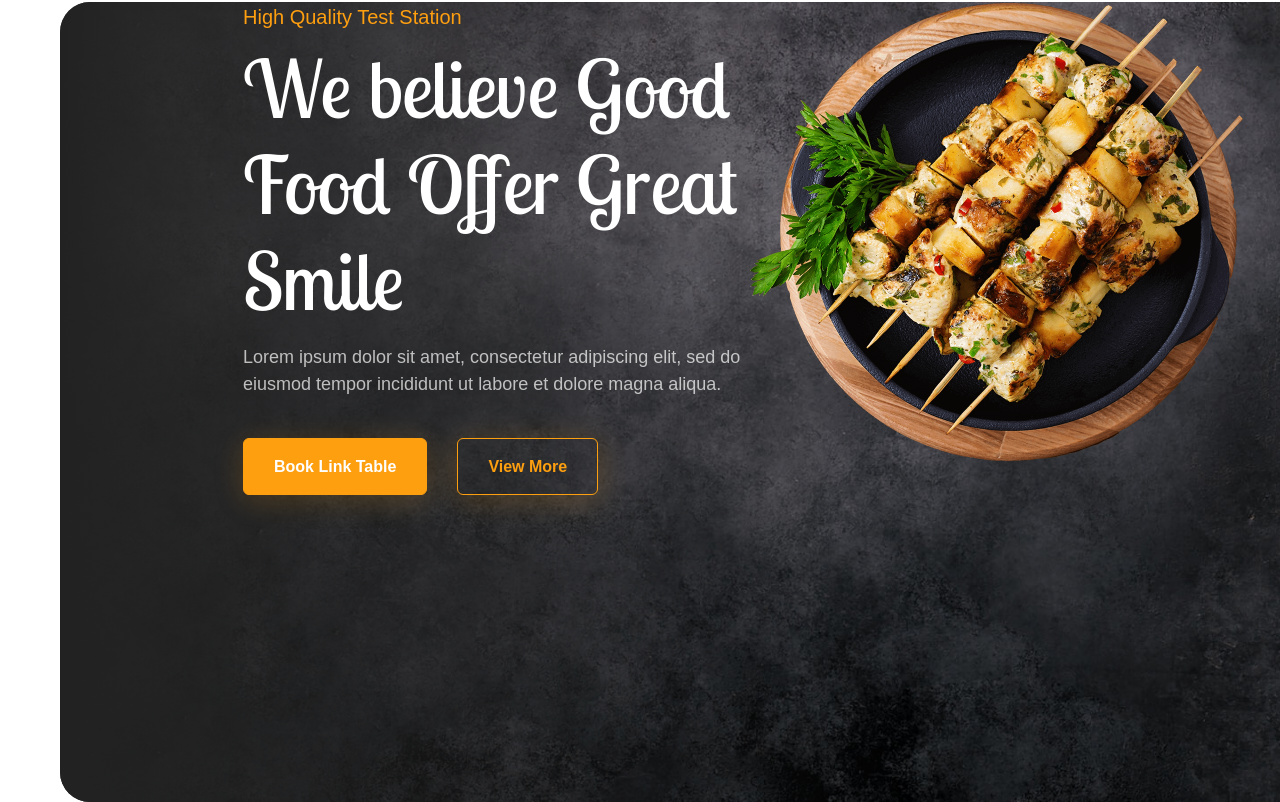
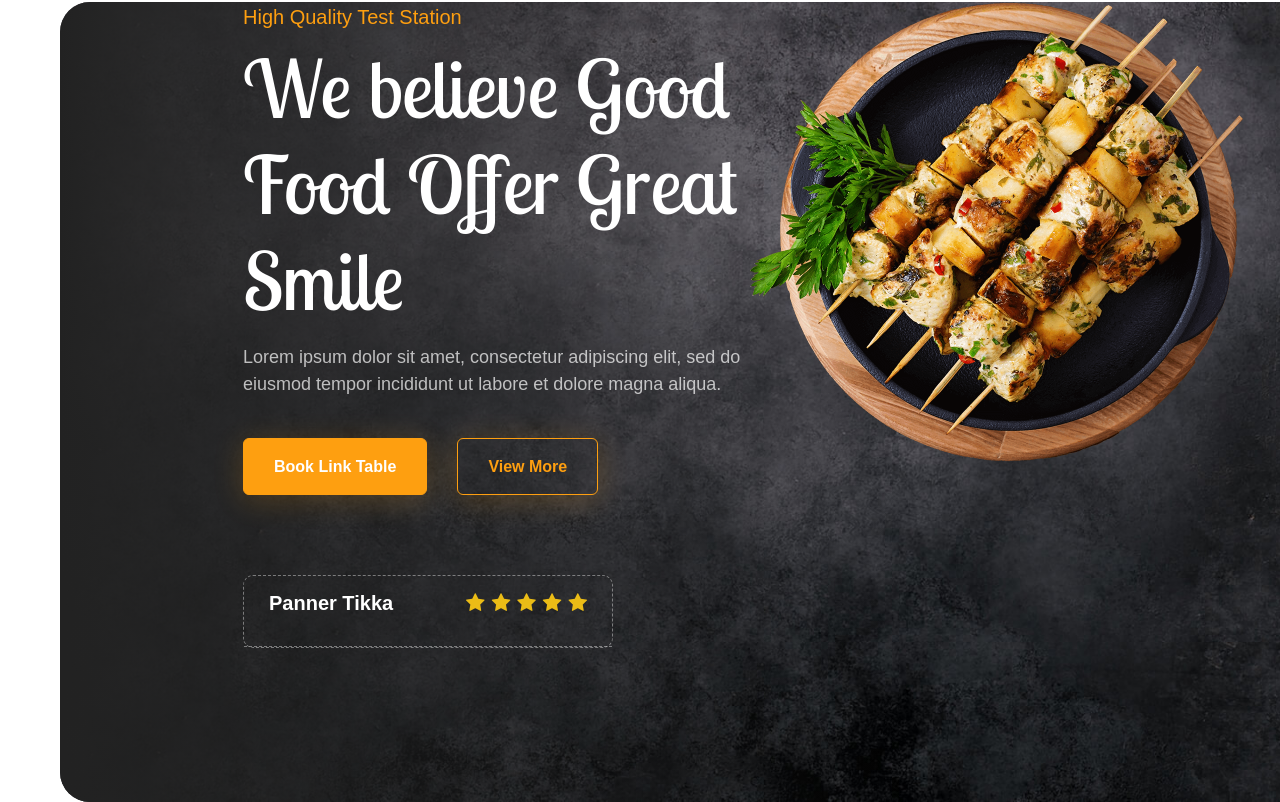
Before and after one commit to AshuSharma7644/Restaurant, a React (Create React App) app: page / in a window 1280 px wide. Shown: the part 338-1140 px from the top of the page. Built offline with nearby package versions, Linux system fonts and the light colour scheme.

Commit message:
update file

```diff
--- a/public/index.html
+++ b/public/index.html
@@ -19,13 +19,13 @@
 
 
     <!-- google font  -->
-    <!-- <link rel="stylesheet"
-          href="https://fonts.googleapis.com/css?family=Tangerine"> -->
-          <!-- <link rel="preconnect" href="https://fonts.googleapis.com"> -->
-<!-- <link rel="preconnect" href="https://fonts.gstatic.com" crossorigin> -->
 <link href="https://fonts.googleapis.com/css2?family=Lobster&family=Lobster+Two:ital,wght@0,400;0,700;1,400;1,700&display=swap" rel="stylesheet">
 
-    <title>React App</title>
+
+<!-- font awesome -->
+<link rel="stylesheet" href="https://cdnjs.cloudflare.com/ajax/libs/font-awesome/4.7.0/css/font-awesome.min.css">
+
+    <title>Restaurant</title>
   </head>
   <body>
     <noscript>You need to enable JavaScript to run this app.</noscript>
--- a/src/App.css
+++ b/src/App.css
@@ -123,15 +123,48 @@
   font-family: "Poppins", sans-serif;
 }
 
-/* .banner-media:after {
-  content: "";
-  position: absolute;
-  border-radius: 100%;
-  width: 60vw;
-  height: 60vw;
-  border: 180px solid #fe9f10;
-  z-index: -1;
-  transform: rotate(-45deg);
-  top: -25vw;
-  right: -20vw;
-} */
+
+.food-card {
+  border: 1px dashed rgba(255, 255, 255, .4);
+  border-radius: 10px;
+  width: 370px;
+  position: relative;
+
+}
+.panner-tikka {
+  border-bottom: 1px dashed rgba(255, 255, 255, .4);
+  display: flex;
+  justify-content: space-between;
+  padding: 15px 25px;
+}
+
+.panner-tikka h5 {
+  color: white;
+  font-size: 20px;
+  line-height: 24px;
+  font-weight: 600;
+  font-family: "Poppins", sans-serif;
+}
+
+
+.panner-tikka {
+  border-bottom: 1px dashed rgba(255, 255, 255, .4);
+  display: flex;
+  justify-content: space-between;
+  padding: 15px 25px;
+}
+.panner-tikka h5 {
+  width: 45%;
+}
+.rating {
+  width: 55%;
+  display: flex;
+  justify-content: end;
+}
+.rating li {
+  list-style: none;
+  color: #ebbc16;
+  margin-right: 7px;
+  font-size: 20px;
+  line-height: 24px;
+}
--- a/src/App.js
+++ b/src/App.js
@@ -1,6 +1,6 @@
 import './App.css';
-import Main from './Main'
-import Header from './components/Header';
+import Main from './components/Main'
+
 
 function App() {
   return (
--- a/src/components/Home.js
+++ b/src/components/Home.js
@@ -14,6 +14,27 @@ const Home = () => {
             <button className='banner-btn-two'>View More</button>
             </div>
 
+
+            <div className='food-card'>
+              <div className='panner-tikka'>
+                <h5>Panner Tikka</h5>
+                <ul className='rating'>
+                    <li><i className="fa fa-solid fa-star"></i></li>
+                    <li><i className="fa fa-solid fa-star"></i></li>
+                    <li><i className="fa fa-solid fa-star"></i></li>
+                    <li><i className="fa fa-solid fa-star"></i></li>
+                    <li className='m-0'><i className="fa fa-solid fa-star"></i></li>
+
+
+                </ul>
+              </div>
+              <div className='master-chief'></div>
+            </div>
+
+
+
+
+
           </div>
           <div className='banner-media'>
             <img src='./images/banner-img.png'/>
```
Also changed, not shown: src/components/Main.js (renamed from src/Main.js, +4 -4 lines), 1 other file (tests, documents, lock files or other folders).
